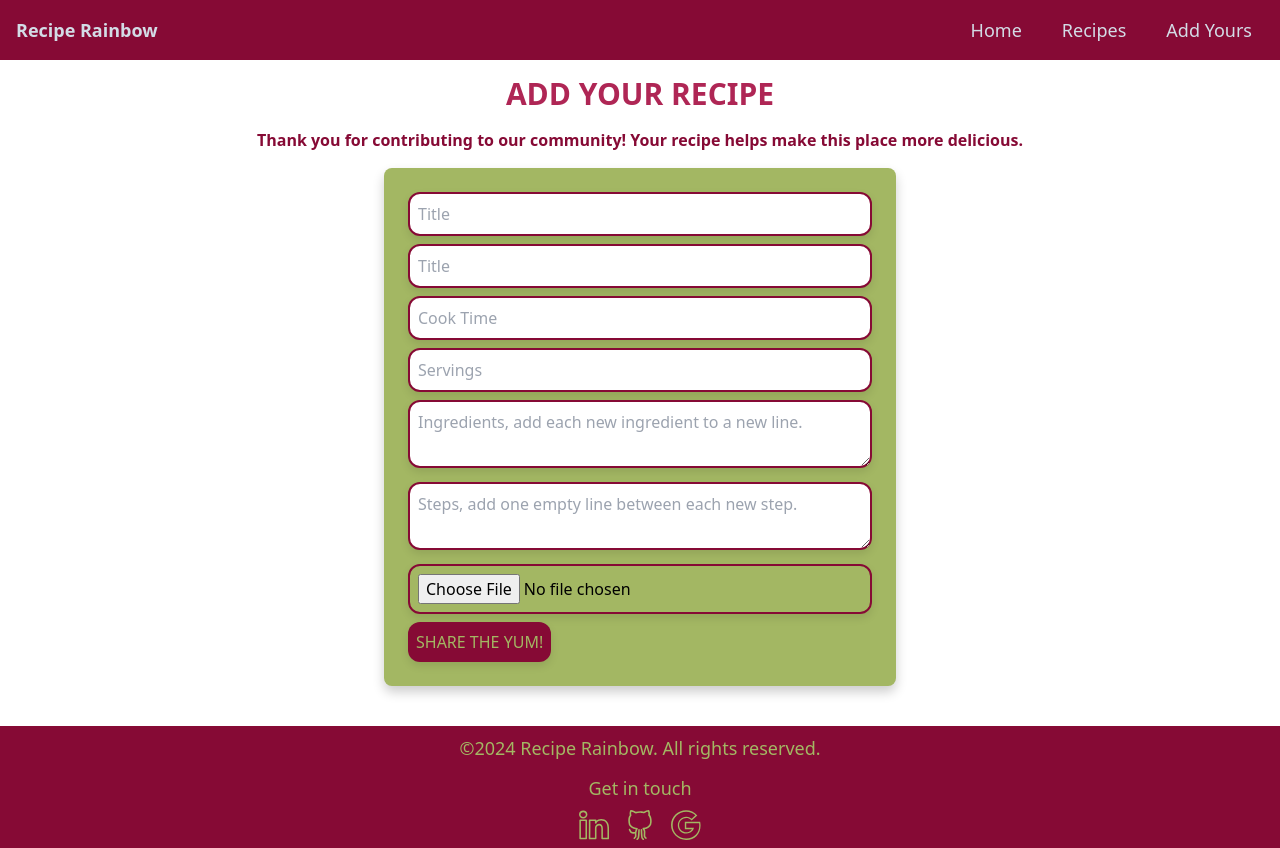
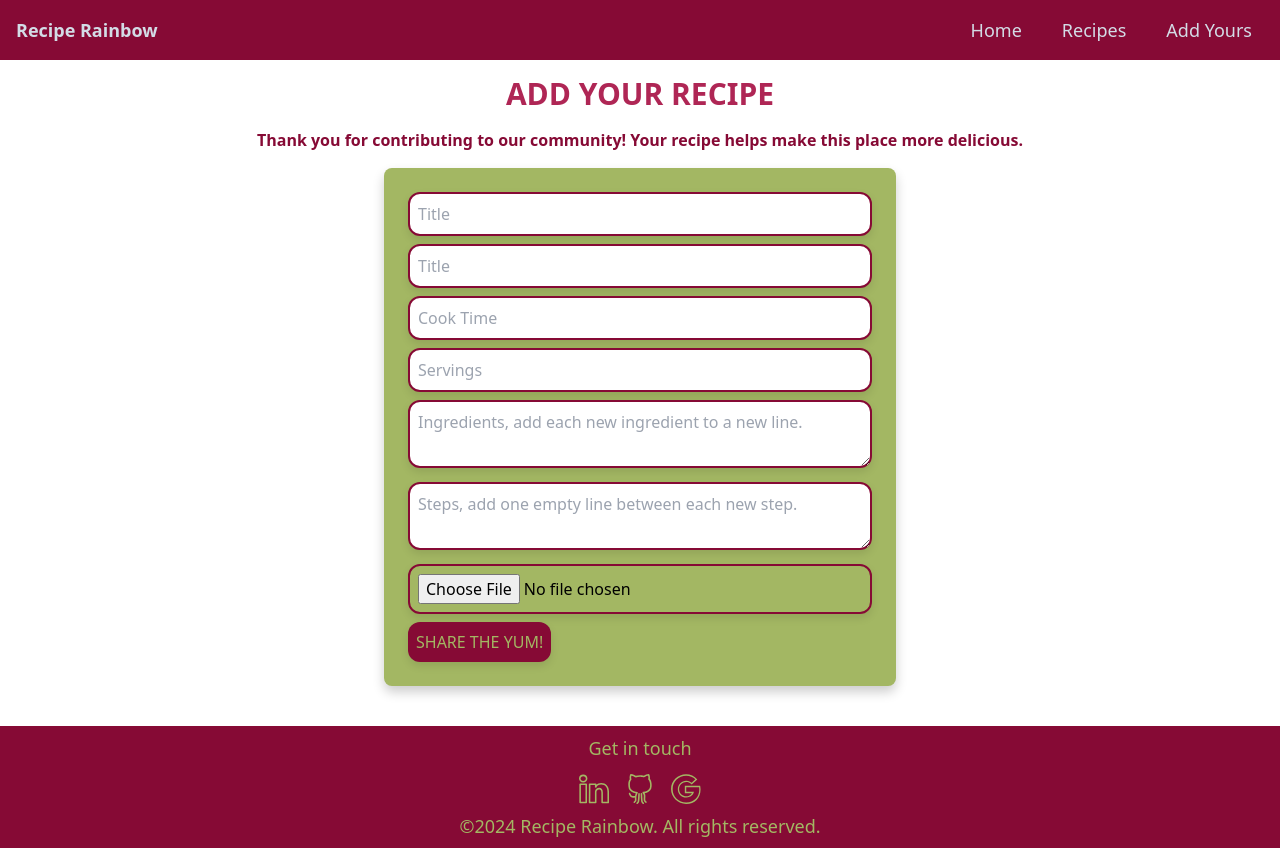
Before and after one commit to Adrienner1988/Recipe-Blog, a React (Vite) app: page /add in a window 1280 px wide. Built offline with nearby package versions, Linux system fonts and the light colour scheme.

Commit message:
Moved the copyright to the botton of the footer.

```diff
--- a/src/components/Footer.tsx
+++ b/src/components/Footer.tsx
@@ -7,9 +7,6 @@ const Footer = () => {
     <>
       <footer className="bg-darkPlum text-green text-lg p-2 mt-10">
         <div className="flex flex-col items-center space-y-2">
-          <p className="text-center mb-1">&copy;
-            {new Date().getFullYear()} Recipe Rainbow. All rights reserved.
-          </p>
           <p className="text-center mb-1">Get in touch</p>
           {/* Social icons */}
           <div className="flex space-x-4 mt-2">
@@ -19,7 +16,10 @@ const Footer = () => {
               rel="noopener noreferrer"
               className="hover:text-grayDark focus:text-blue-500"
             >
-              <SlSocialLinkedin size={30} className="transition-colors duration-300"/>
+              <SlSocialLinkedin
+                size={30}
+                className="transition-colors duration-300"
+              />
             </a>
             <a
               href="https://github.com/Adrienner1988"
@@ -27,16 +27,26 @@ const Footer = () => {
               rel="noopener noreferrer"
               className="hover:text-grayDark"
             >
-              <SlSocialGithub size={30} className="transition-colors duration-300"/>
+              <SlSocialGithub
+                size={30}
+                className="transition-colors duration-300"
+              />
             </a>
             <a
               href="mailto:adriennerdaniels@gmail.com"
               target="_blank"
               className="hover:text-grayDark"
             >
-              <SlSocialGoogle size={30} className="transition-colors duration-300"/>
+              <SlSocialGoogle
+                size={30}
+                className="transition-colors duration-300"
+              />
             </a>
           </div>
+          <p className="text-center mb-1">
+            &copy;
+            {new Date().getFullYear()} Recipe Rainbow. All rights reserved.
+          </p>
         </div>
       </footer>
     </>
```
